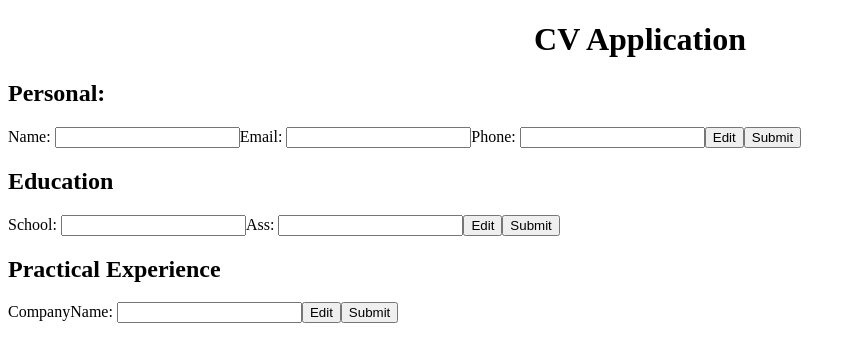
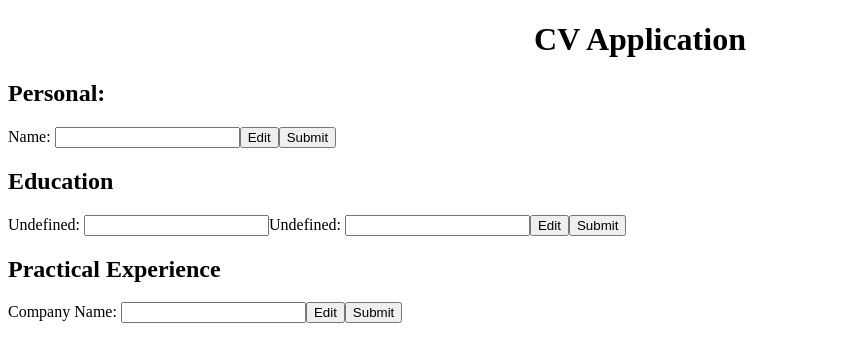
Before and after one commit to WenardKen57/cv-application, a React (Vite) app: page / in a window 1280 px wide. Shown: the top 362 px of the page, without its empty margins (0-856 px from the left). Built offline with nearby package versions, Linux system fonts and the light colour scheme.

Commit message:
Add Section input type

```diff
--- a/package.json
+++ b/package.json
@@ -7,7 +7,7 @@
     "dev": "vite",
     "build": "vite build",
     "lint": "eslint .",
-    "format": "prettier **/src/*.jsx --write",
+    "format": "prettier src --write",
     "preview": "vite preview"
   },
   "dependencies": {
--- a/src/components/Input.jsx
+++ b/src/components/Input.jsx
@@ -9,7 +9,7 @@ export default function Input({
   return (
     <>
       <label htmlFor={id}>
-        {label.charAt(0).toUpperCase() + label.slice(1)}:{" "}
+        {String(label.charAt(0).toUpperCase() + label.slice(1))}:{" "}
       </label>
       <input
         id={id}
--- a/src/components/PersonalSection.jsx
+++ b/src/components/PersonalSection.jsx
@@ -2,6 +2,6 @@ import Section from "./Section";
 
 export default function PersonalSection() {
   return (
-    <Section name="Personal: " inputs={{ name: "", email: "", phone: "" }} />
+    <Section name="Personal: " inputs={{ name: {type: "text", label:"Name", value:""} }} />
   );
 }
--- a/src/components/PracticalExperienceSection.jsx
+++ b/src/components/PracticalExperienceSection.jsx
@@ -1,5 +1,16 @@
 import Section from "./Section";
 
 export default function PracticalSection() {
-  return <Section name="Practical Experience" inputs={{ companyName: "" }} />;
+  return (
+    <Section
+      name="Practical Experience"
+      inputs={{
+        companyName: {
+          type: "text",
+          label: "Company Name",
+          value: "",
+        },
+      }}
+    />
+  );
 }
--- a/src/components/Section.jsx
+++ b/src/components/Section.jsx
@@ -15,8 +15,9 @@ export default function Section({ name = "No name", inputs = { null: null } }) {
 
   function handleInputChange(event, key) {
     const target = event.target;
+    console.log(section[key].label)
 
-    setSection({ ...section, [key]: target.value });
+    setSection({ ...section, [key]: {...section[key], value: target.value} });
   }
 
   return isEdit ? (
@@ -26,8 +27,8 @@ export default function Section({ name = "No name", inputs = { null: null } }) {
         <Input
           key={key}
           id={key}
-          label={key}
-          value={value}
+          label={`${value.label}`}
+          value={value.value}
           onChange={(event) => handleInputChange(event, key)}
         />
       ))}
@@ -45,7 +46,7 @@ export default function Section({ name = "No name", inputs = { null: null } }) {
 
       {Object.entries(section).map(([key, value]) => (
         <p key={key}>
-          {key}: {value}
+          {section[key].label}: {section[key].value}
         </p>
       ))}
 
```
